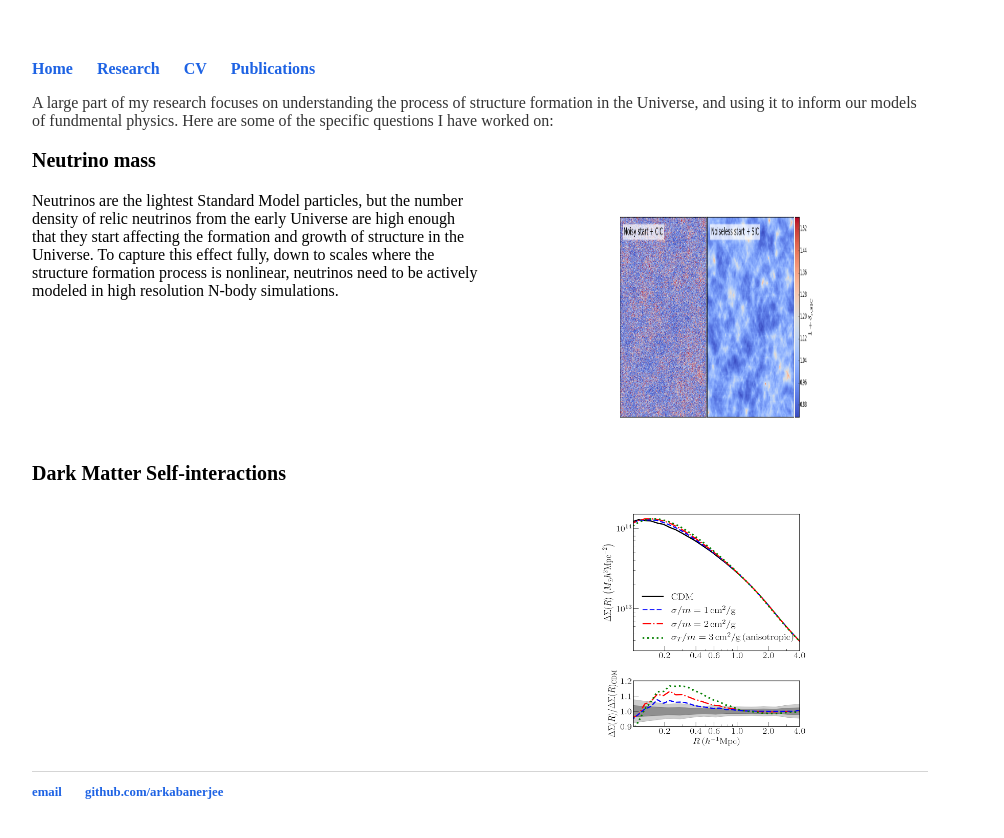
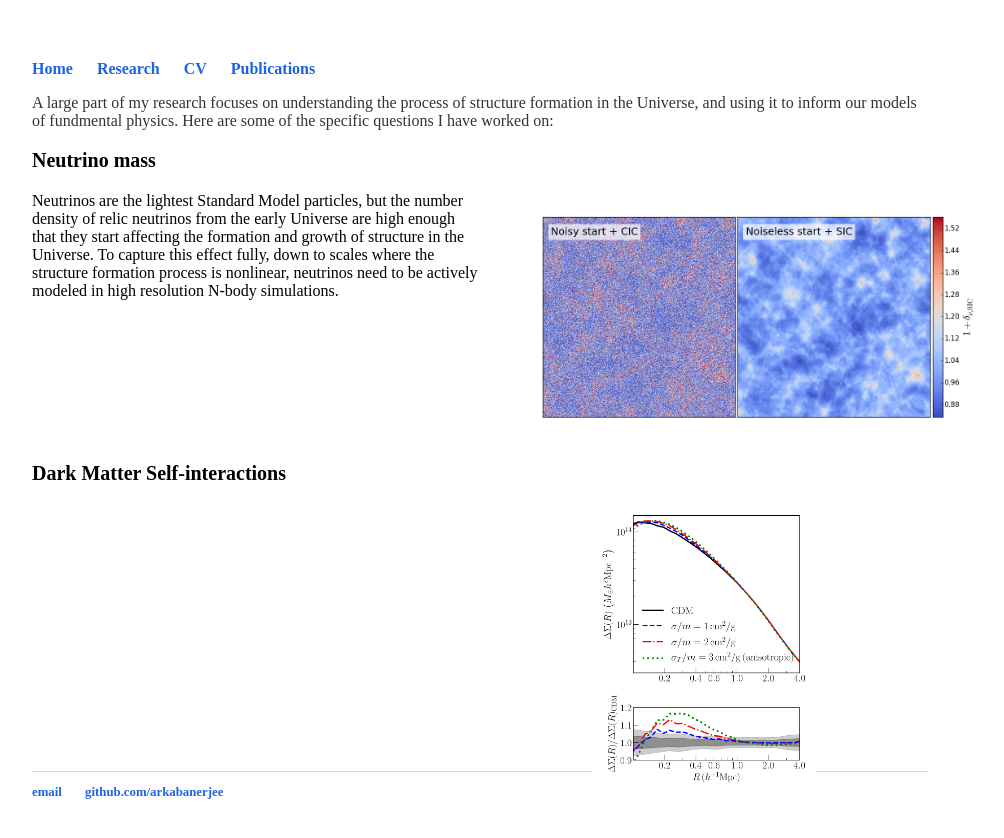
Before and after one commit to arkabanerjee/arkabanerjee.github.io, a Jekyll site: the page built from research/index.html, in a window 1280 px wide. Shown: the top 838 px of the page, without its empty margins (160-1164 px from the left). Built offline with Jekyll 4.4.1, drawn with Linux system fonts in a browser that asks for light colours.

Commit message:
Start Research

```diff
--- a/index.html
+++ b/index.html
@@ -3,7 +3,7 @@ layout: default
 title: Arka Banerjee
 ---
 
-<img src="images/IMG_20171104_180543.jpg" width="900" height="600" class="center">
+<img src="images/IMG_20171104_180543.jpg" width="900" height="600" >
 
 <div class="blurb">
 	<h1>Welcome to my homepage!</h1>
--- a/research/index.html
+++ b/research/index.html
@@ -11,7 +11,7 @@ title: Research
             Neutrinos are the lightest Standard Model particles, but the number density of relic neutrinos from the early Universe are high enough that they start affecting the formation and growth of structure in the Universe. To capture this effect fully, down to scales where the structure formation process is nonlinear, neutrinos need to be actively modeled in high resolution N-body simulations.
         </div>
         <div style="margin-left: 50%; height: 250px;">
-            <img src="pic_vs_sic.png" width="500" height="250" class="center">
+            <img src="pic_vs_sic.png" width="500" height="250" >
         </div>
     </div>
     <div style="width: 100%;">
@@ -20,7 +20,7 @@ title: Research
 
         </div>
         <div style="margin-left: 50%; height: 250px;">
-            <img src="forecast_y3_lsst.png"  width="200" height="250" class="center">
+            <img src="forecast_y3_lsst.png"  class="center">
         </div>
     </div>
 </div><!-- /.blurb -->
```
Also changed, not shown: 1 other file.
